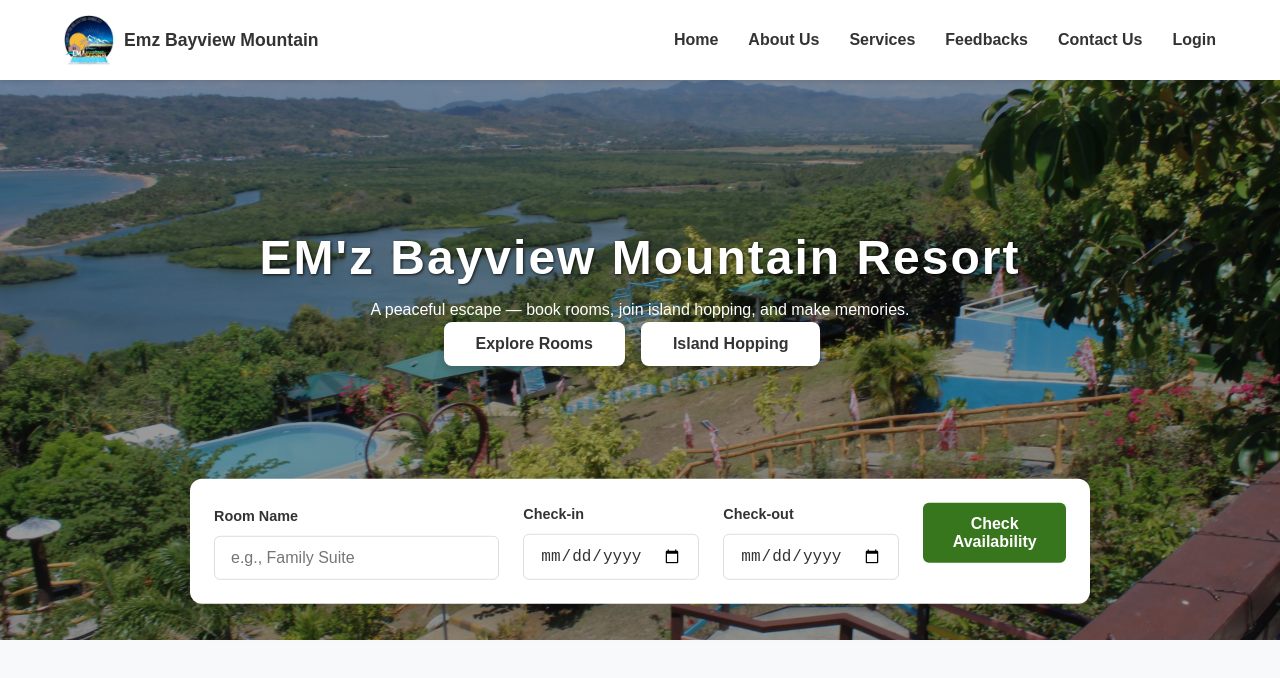
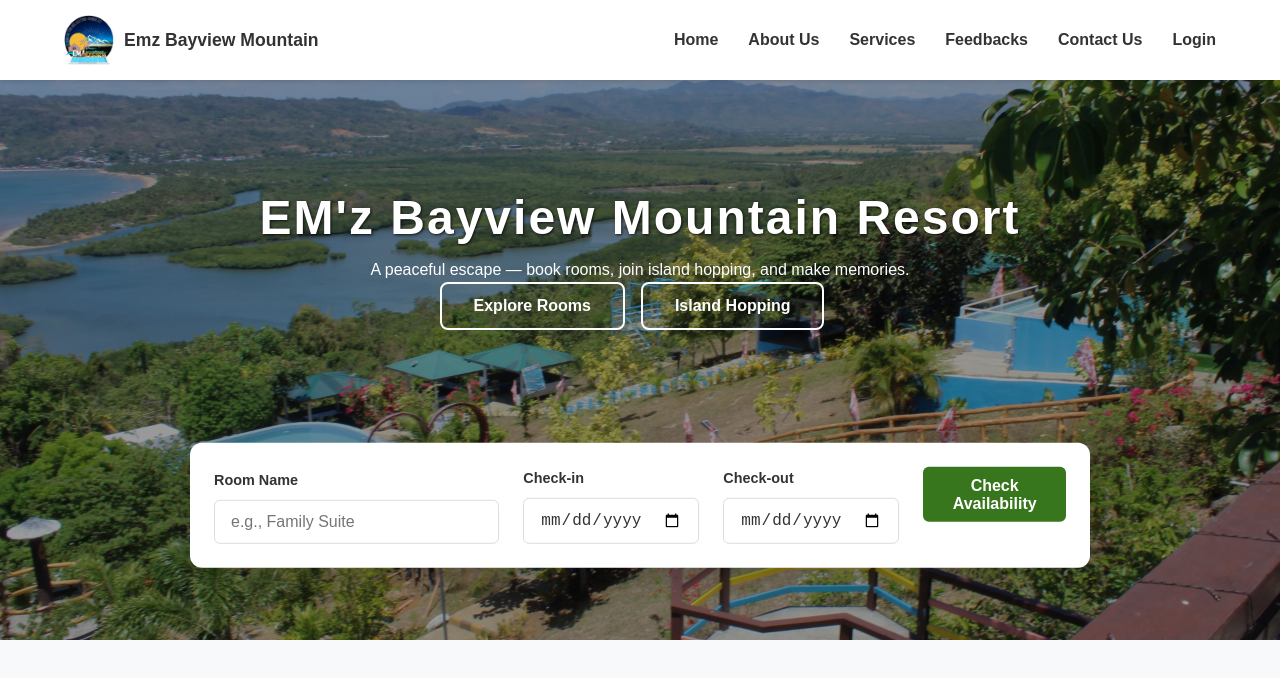
Before and after one commit to Kennyy02/Resort-Management-System, a React (Create React App) app in the folder frontend/: page / in a window 1280 px wide. Shown: the top 678 px of the page. Built offline with nearby package versions, Linux system fonts and the light colour scheme; no server answers; a small style sheet from the web is missing.

Commit message:
Update userinterface.css

```diff
--- a/frontend/src/users/styles/userinterface.css
+++ b/frontend/src/users/styles/userinterface.css
@@ -68,20 +68,21 @@ h3 {
   border-radius: 8px;
 }
 
-/* Hero CTA Button Styling (Solid White with Dark Text) */
+/* Hero CTA Button Styling (Transparent Background with White Border) */
 .hero-cta button,
 .hero-cta button.ghost {
-  border: none;
-  background-color: white;
-  color: var(--text-color);
+  background-color: transparent;
+  border: 2px solid white;
+  color: white;
   margin-right: 1rem;
-  box-shadow: 0 4px 10px rgba(0, 0, 0, 0.2);
+  box-shadow: none;
 }
 
 .hero-cta button:hover,
 .hero-cta button.ghost:hover {
-  background-color: #e0e0e0;
+  background-color: white;
   color: var(--text-color);
+  box-shadow: 0 4px 10px rgba(0, 0, 0, 0.2);
 }
 
 /* About Section Button (Primary Outline) */
@@ -140,7 +141,7 @@ section.is-visible {
 
 /* --- Hero Section --- */
 .hero {
-  /* 🔴 FIX 1: Slightly reduced min-height for further cropping */
+  /* Reduced min-height for further cropping */
   min-height: 70vh;
   display: flex;
   align-items: flex-start;
@@ -184,9 +185,9 @@ section.is-visible {
     flex-direction: column;
     align-items: center;
     text-align: center;
-    /* Pushes content down from the top edge of the hero */
-    margin-top: 15vh;
-    /* 🔴 FIX 2: Increased space below text to push the search bar lower */
+    /* 🔴 FIX 1: Reduced margin-top (from 15vh) to move the text/buttons lower */
+    margin-top: 10vh;
+    /* Space between text block and search bar */
     margin-bottom: 9rem;
 }
 
@@ -203,7 +204,7 @@ section.is-visible {
   position: absolute;
   left: 50%;
   bottom: 0; /* Aligns with the bottom of the hero section */
-  /* 🔴 FIX 3: Increased translation to 75% to push the box down further (more than half its height) */
+  /* Increased translation to 75% to push the box down further (more than half its height) */
   transform: translate(-50%, 75%);
   z-index: 3;
 }
@@ -245,7 +246,8 @@ section.is-visible {
 
 .search-button {
   width: 100%;
-  padding: 0.75rem 1rem;
+  /* 🔴 FIX 2: Reduced padding (from 0.75rem) to make the button smaller */
+  padding: 0.6rem 1rem;
   font-size: 1rem;
   background-color: var(--primary-color);
   color: white;
@@ -283,7 +285,7 @@ section.is-visible {
 
 /* --- About Section --- */
 .about-section {
-    /* 🔴 FIX 4: Increased margin-top to clear the search bar that was pushed lower (now ~14rem) */
+    /* Maintained clearance for the pushed-down search bar */
     margin-top: 14rem;
 }
 
```
